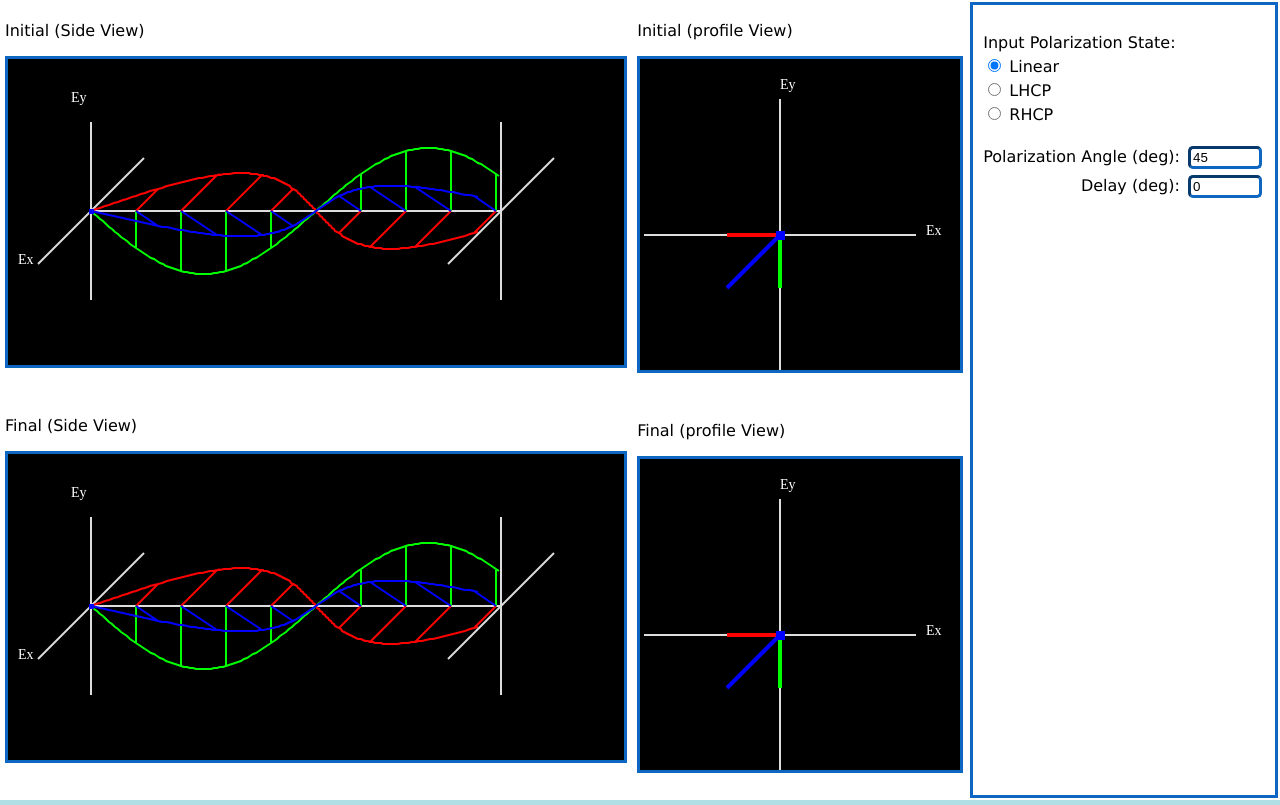
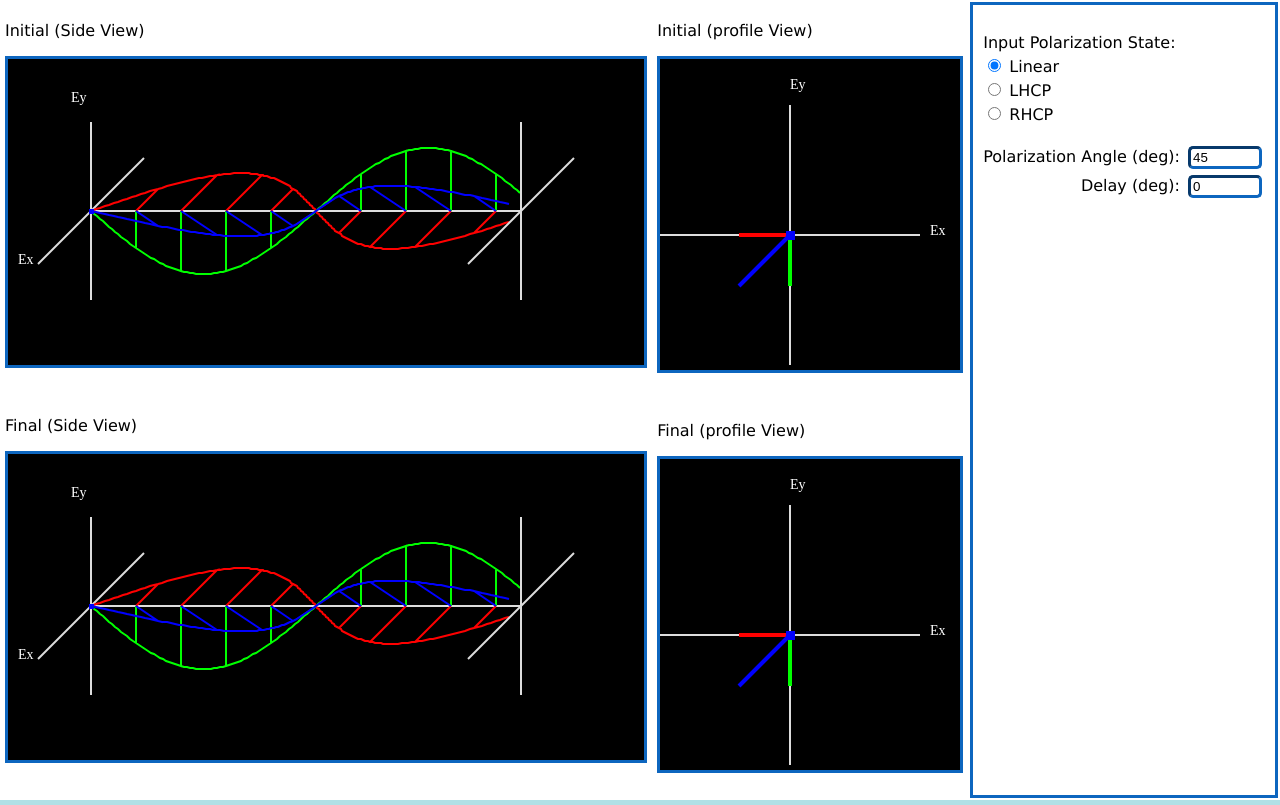
Before and after one commit to ehebert2/PolarizationVisualizerWebApp, a plain HTML site: page index.html in a window 1280 px wide. Drawn offline with Linux system fonts and the light colour scheme.

Commit message:
improved canvas resizing

```diff
--- a/script.js
+++ b/script.js
@@ -32,7 +32,19 @@ function windowResize() {
 
 }
 
+function setCanvasSizes() {
+    let sideInitialCanvas = document.getElementById('viewport_initial');
+    let sideFinalCanvas = document.getElementById('viewport_final');
+    let profileInitialCanvas = document.getElementById('profile_initial');
+    let profileFinalCanvas = document.getElementById('profile_final');
+
+    let properties = window.getComputedStyle(profileInitialCanvas.parentElement, null);
+    let targetWidth = parseFloat(properties.height) - 5;
+    profileInitialCanvas.parentElement.parentElement.style.flex = "0 0 " + targetWidth + "px";
+}
+
 function initialize() {
+    setCanvasSizes();
 
     initialWaveformManager = new WaveformManager('profile_initial', 'viewport_initial', frequency, 0, Math.sqrt(2)/2, Math.sqrt(2)/2);
     finalWaveformManager = new WaveformManager('profile_final', 'viewport_final', frequency, delay * Math.PI / 180, Math.sqrt(2) / 2, Math.sqrt(2) / 2);
--- a/style.css
+++ b/style.css
@@ -34,9 +34,8 @@ div.profile {
     border-color: #0d66bf;
     border-width: 3px;
     margin: 0px;
-    height: 40vh;
-    width: 40vh;
     padding: 0px;
+    flex: 1;
 }
 
 canvas.profile {
@@ -65,7 +64,7 @@ div.viewport {
     border-width: 3px;
     padding: 0px;
     margin: 0px;
-    height: 40vh;
+    flex: 1
 }
 
 canvas.viewport {
```
